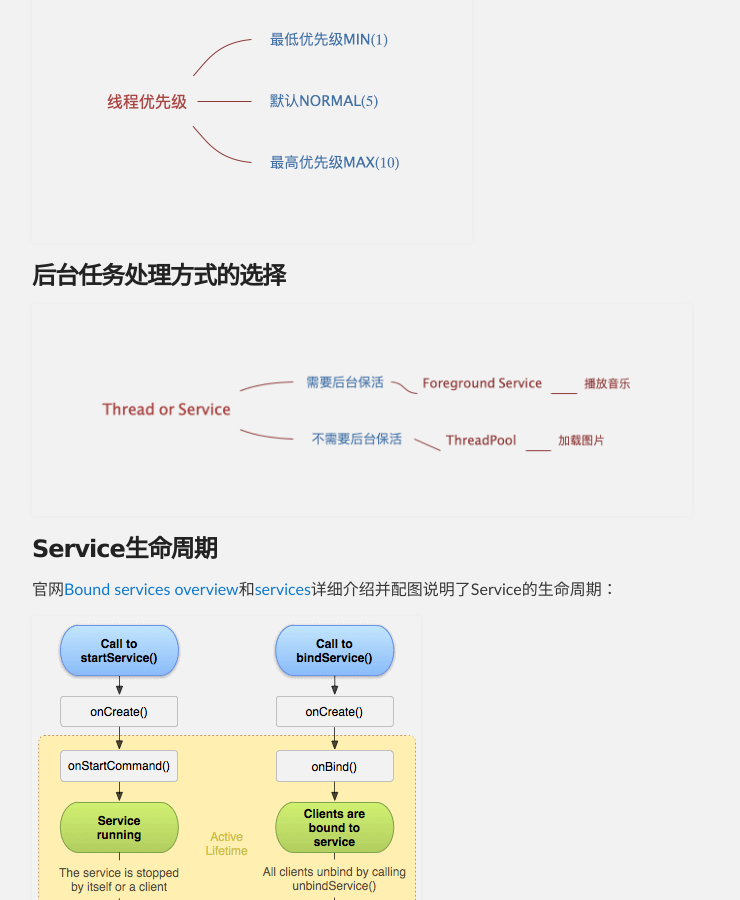
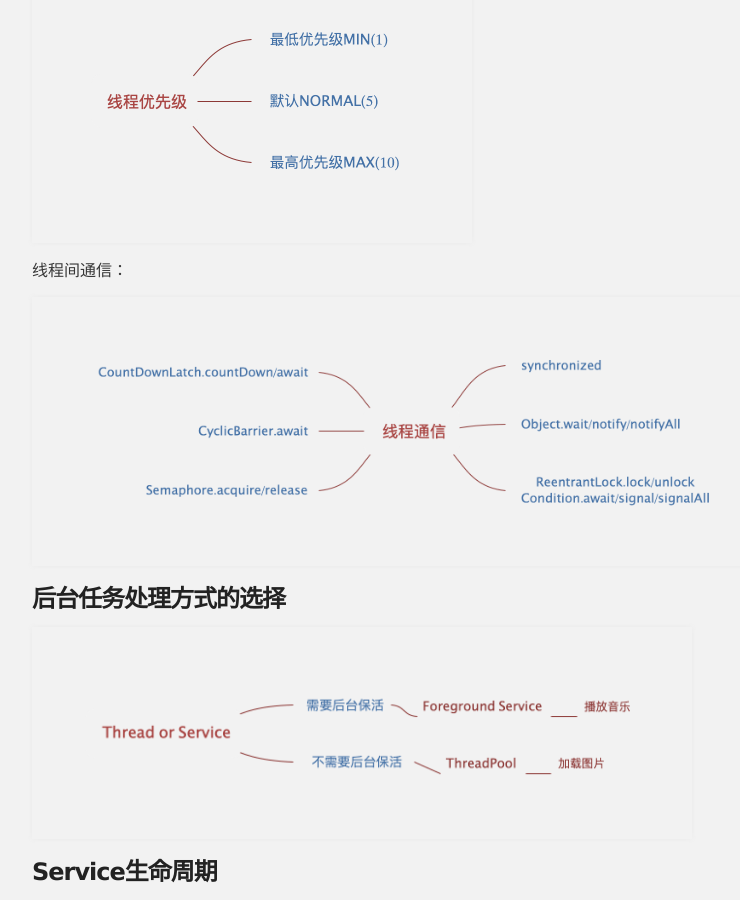
Before and after one commit to mwping/mwping.github.io, a Jekyll site: the page built from android/course/best-background.md, in a window 1280 px wide and 900 px high, scrolled down 1185 px. Shown: the whole window, without its empty margins (288-1028 px from the left). Built offline with Jekyll 4.4.1, drawn with Linux system fonts in a browser that asks for light colours; our own code applies the rules of GitHub Pages for plain Markdown files.

Commit message:
add 线程间通信

```diff
--- a/android/course/best-background.md
+++ b/android/course/best-background.md
@@ -17,12 +17,15 @@
 
 [ProcessList](https://android.googlesource.com/platform/frameworks/base/+/master/services/core/java/com/android/server/am/ProcessList.java)定义了进程优先级：
 
-<img src="../../assets/images/course/process_priority.png?v=1" width="600">
+<img src="../../assets/images/course/process_priority.png?v=2" width="600">
 
 线程优先级是：
 
 <img src="../../assets/images/course/thread_priority.png" width="440">
 
+线程间通信：
+
+<img src="../../assets/images/thread_communication.png" width="850">
 
 <h3 id="2">后台任务处理方式的选择</h3>
 
```
Also changed, not shown: assets/images/course/process_priority.png, assets/images/thread_communication.png (added).
